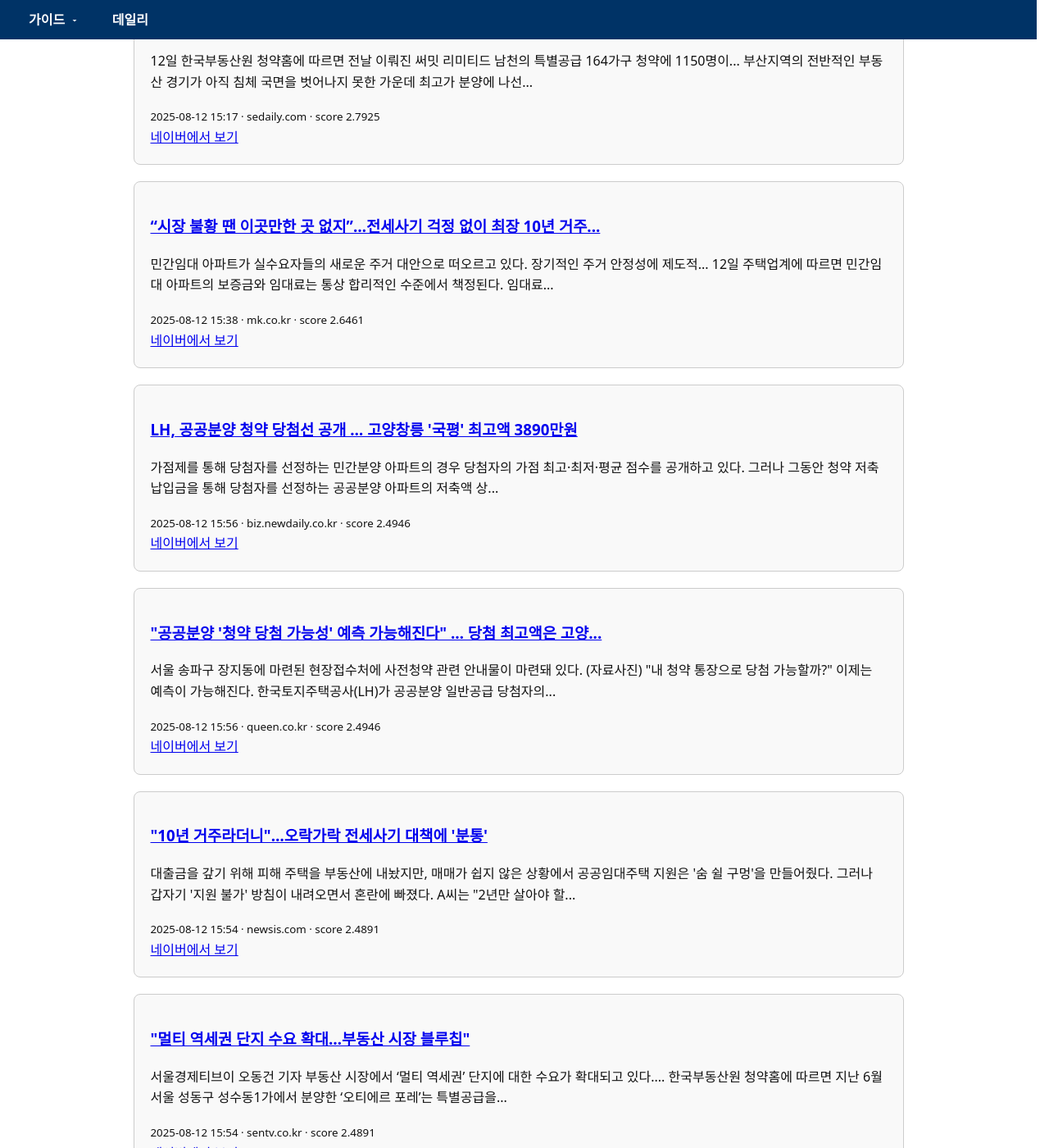
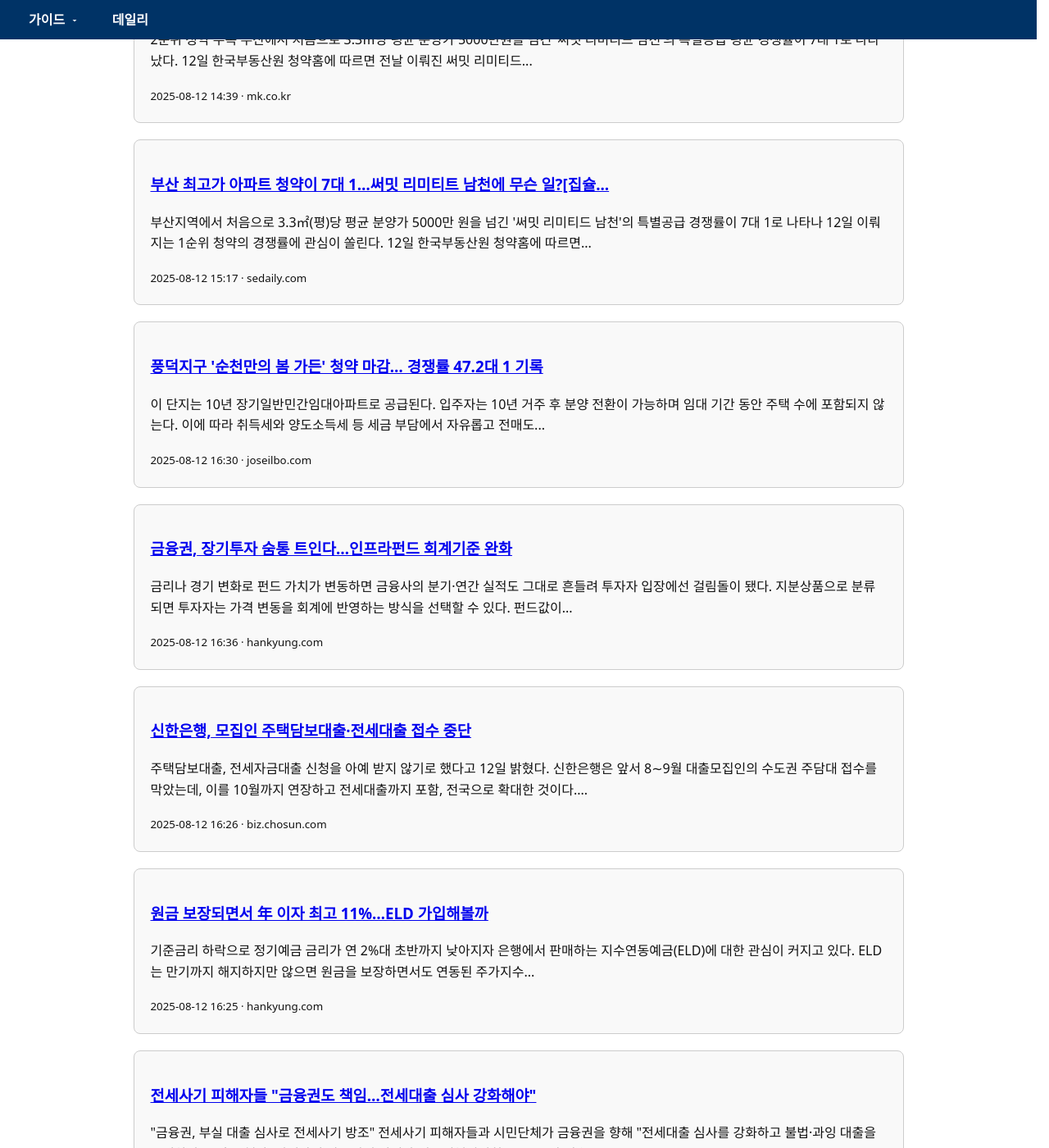
Before and after one commit to kimkisaa/land, a Jekyll site: the page built from news/daily.html, in a window 1280 px wide and 1400 px high, scrolled down 628 px. Shown: the whole window at 82% size. Built offline with Jekyll 4.4.1, drawn with Linux system fonts in a browser that asks for light colours; some of the changed text lies outside the part shown.

Commit message:
chore: update daily digest

```diff
--- a/_includes/daily_top10.html
+++ b/_includes/daily_top10.html
@@ -1,73 +1,63 @@
-<!-- auto-generated at 2025-08-12 15:58 KST -->
-<p class="wb-meta">매일 08:00 자동 업데이트 · 생성시각(KST): 2025-08-12 15:58</p>
+<!-- auto-generated at 2025-08-12 16:58 -->
+<p class="wb-meta">마지막 업데이트: 2025-08-12 16:58 (방금 전)</p>
 
+<article class="card" itemscope itemtype="https://schema.org/NewsArticle">
+  <h3 itemprop="headline"><a href="https://www.mk.co.kr/article/11391794" target="_blank" rel="noopener">“시장 불황 땐 이곳만한 곳 없지”…전세사기 걱정 없이 최장 10년 거주...</a></h3>
+  <p itemprop="description">합리적 임대료·HUG 보증 ‘실거주형 대안주택’ 부상 전국 곳곳서 청약 흥행 최근 주택시장에서 민간임대... 청약 통장 가입 여부나 재당첨 제한이 없어 진입장벽도 낮다. 특히 최근 강화된 ‘6·27 대책’에 따라...</p>
+  <small>2025-08-12 15:38 · mk.co.kr</small>  <!-- 점수/네이버 링크 미표시 -->
+  <meta itemprop="datePublished" content="2025-08-12T06:38:00+00:00">
+</article>
 <article class="card" itemscope itemtype="https://schema.org/NewsArticle">
   <h3 itemprop="headline"><a href="https://www.mk.co.kr/article/11391719" target="_blank" rel="noopener">생애 최초 43대 1 경쟁률... ‘써밋 리미티드 남천’ 특공 흥행</a></h3>
   <p itemprop="description">2순위 청약 주목 부산에서 처음으로 3.3㎡당 평균 분양가 5000만원을 넘긴 ‘써밋 리미티드 남천’의 특별공급 평균 경쟁률이 7대 1로 나타났다. 12일 한국부동산원 청약홈에 따르면 전날 이뤄진 써밋 리미티드...</p>
-  <small>2025-08-12 14:39 · mk.co.kr · score 2.8031</small>
-  <div><a href="https://n.news.naver.com/mnews/article/009/0005540218?sid=101" target="_blank" rel="noopener">네이버에서 보기</a></div>
+  <small>2025-08-12 14:39 · mk.co.kr</small>  <!-- 점수/네이버 링크 미표시 -->
   <meta itemprop="datePublished" content="2025-08-12T05:39:00+00:00">
 </article>
 <article class="card" itemscope itemtype="https://schema.org/NewsArticle">
   <h3 itemprop="headline"><a href="https://www.sedaily.com/NewsView/2GWLIUWZPS" target="_blank" rel="noopener">부산 최고가 아파트 청약이 7대 1…써밋 리미티트 남천에 무슨 일?[집슐...</a></h3>
-  <p itemprop="description">12일 한국부동산원 청약홈에 따르면 전날 이뤄진 써밋 리미티드 남천의 특별공급 164가구 청약에 1150명이... 부산지역의 전반적인 부동산 경기가 아직 침체 국면을 벗어나지 못한 가운데 최고가 분양에 나선...</p>
-  <small>2025-08-12 15:17 · sedaily.com · score 2.7925</small>
-  <div><a href="https://n.news.naver.com/mnews/article/011/0004520144?sid=101" target="_blank" rel="noopener">네이버에서 보기</a></div>
+  <p itemprop="description">부산지역에서 처음으로 3.3㎡(평)당 평균 분양가 5000만 원을 넘긴 '써밋 리미티드 남천'의 특별공급 경쟁률이 7대 1로 나타나 12일 이뤄지는 1순위 청약의 경쟁률에 관심이 쏠린다. 12일 한국부동산원 청약홈에 따르면...</p>
+  <small>2025-08-12 15:17 · sedaily.com</small>  <!-- 점수/네이버 링크 미표시 -->
   <meta itemprop="datePublished" content="2025-08-12T06:17:00+00:00">
 </article>
 <article class="card" itemscope itemtype="https://schema.org/NewsArticle">
-  <h3 itemprop="headline"><a href="https://www.mk.co.kr/article/11391794" target="_blank" rel="noopener">“시장 불황 땐 이곳만한 곳 없지”…전세사기 걱정 없이 최장 10년 거주...</a></h3>
-  <p itemprop="description">민간임대 아파트가 실수요자들의 새로운 주거 대안으로 떠오르고 있다. 장기적인 주거 안정성에 제도적... 12일 주택업계에 따르면 민간임대 아파트의 보증금와 임대료는 통상 합리적인 수준에서 책정된다. 임대료...</p>
-  <small>2025-08-12 15:38 · mk.co.kr · score 2.6461</small>
-  <div><a href="https://n.news.naver.com/mnews/article/009/0005540266?sid=101" target="_blank" rel="noopener">네이버에서 보기</a></div>
-  <meta itemprop="datePublished" content="2025-08-12T06:38:00+00:00">
+  <h3 itemprop="headline"><a href="http://www.joseilbo.com/news/news_read.php?uid=550305&amp;class=16&amp;grp=" target="_blank" rel="noopener">풍덕지구 '순천만의 봄 가든' 청약 마감… 경쟁률 47.2대 1 기록</a></h3>
+  <p itemprop="description">이 단지는 10년 장기일반민간임대아파트로 공급된다. 입주자는 10년 거주 후 분양 전환이 가능하며 임대 기간 동안 주택 수에 포함되지 않는다. 이에 따라 취득세와 양도소득세 등 세금 부담에서 자유롭고 전매도...</p>
+  <small>2025-08-12 16:30 · joseilbo.com</small>  <!-- 점수/네이버 링크 미표시 -->
+  <meta itemprop="datePublished" content="2025-08-12T07:30:00+00:00">
 </article>
 <article class="card" itemscope itemtype="https://schema.org/NewsArticle">
-  <h3 itemprop="headline"><a href="https://biz.newdaily.co.kr/site/data/html/2025/08/12/2025081200299.html" target="_blank" rel="noopener">LH, 공공분양 청약 당첨선 공개 … 고양창릉 '국평' 최고액 3890만원</a></h3>
-  <p itemprop="description">가점제를 통해 당첨자를 선정하는 민간분양 아파트의 경우 당첨자의 가점 최고·최저·평균 점수를 공개하고 있다. 그러나 그동안 청약 저축 납입금을 통해 당첨자를 선정하는 공공분양 아파트의 저축액 상...</p>
-  <small>2025-08-12 15:56 · biz.newdaily.co.kr · score 2.4946</small>
-  <div><a href="https://biz.newdaily.co.kr/site/data/html/2025/08/12/2025081200299.html" target="_blank" rel="noopener">네이버에서 보기</a></div>
-  <meta itemprop="datePublished" content="2025-08-12T06:56:00+00:00">
+  <h3 itemprop="headline"><a href="https://www.hankyung.com/article/202508126330i" target="_blank" rel="noopener">금융권, 장기투자 숨통 트인다…인프라펀드 회계기준 완화</a></h3>
+  <p itemprop="description">금리나 경기 변화로 펀드 가치가 변동하면 금융사의 분기·연간 실적도 그대로 흔들려 투자자 입장에선 걸림돌이 됐다. 지분상품으로 분류되면 투자자는 가격 변동을 회계에 반영하는 방식을 선택할 수 있다. 펀드값이...</p>
+  <small>2025-08-12 16:36 · hankyung.com</small>  <!-- 점수/네이버 링크 미표시 -->
+  <meta itemprop="datePublished" content="2025-08-12T07:36:00+00:00">
 </article>
 <article class="card" itemscope itemtype="https://schema.org/NewsArticle">
-  <h3 itemprop="headline"><a href="http://www.queen.co.kr/news/articleView.html?idxno=440115" target="_blank" rel="noopener">"공공분양 '청약 당첨 가능성' 예측 가능해진다" … 당첨 최고액은 고양...</a></h3>
-  <p itemprop="description">서울 송파구 장지동에 마련된 현장접수처에 사전청약 관련 안내물이 마련돼 있다. (자료사진) "내 청약 통장으로 당첨 가능할까?" 이제는 예측이 가능해진다. 한국토지주택공사(LH)가 공공분양 일반공급 당첨자의...</p>
-  <small>2025-08-12 15:56 · queen.co.kr · score 2.4946</small>
-  <div><a href="http://www.queen.co.kr/news/articleView.html?idxno=440115" target="_blank" rel="noopener">네이버에서 보기</a></div>
-  <meta itemprop="datePublished" content="2025-08-12T06:56:00+00:00">
+  <h3 itemprop="headline"><a href="https://biz.chosun.com/stock/finance/2025/08/12/VDZ4HJOTBBFQ7BBKYG6RUZGCAQ/?utm_source=naver&amp;utm_medium=original&amp;utm_campaign=biz" target="_blank" rel="noopener">신한은행, 모집인 주택담보대출·전세대출 접수 중단</a></h3>
+  <p itemprop="description">주택담보대출, 전세자금대출 신청을 아예 받지 않기로 했다고 12일 밝혔다. 신한은행은 앞서 8∼9월 대출모집인의 수도권 주담대 접수를 막았는데, 이를 10월까지 연장하고 전세대출까지 포함, 전국으로 확대한 것이다....</p>
+  <small>2025-08-12 16:26 · biz.chosun.com</small>  <!-- 점수/네이버 링크 미표시 -->
+  <meta itemprop="datePublished" content="2025-08-12T07:26:00+00:00">
 </article>
 <article class="card" itemscope itemtype="https://schema.org/NewsArticle">
-  <h3 itemprop="headline"><a href="https://www.newsis.com/view/NISX20250811_0003286574" target="_blank" rel="noopener">"10년 거주라더니"…오락가락 전세사기 대책에 '분통'</a></h3>
-  <p itemprop="description">대출금을 갚기 위해 피해 주택을 부동산에 내놨지만, 매매가 쉽지 않은 상황에서 공공임대주택 지원은 '숨 쉴 구멍'을 만들어줬다. 그러나 갑자기 '지원 불가' 방침이 내려오면서 혼란에 빠졌다. A씨는 "2년만 살아야 할...</p>
-  <small>2025-08-12 15:54 · newsis.com · score 2.4891</small>
-  <div><a href="https://n.news.naver.com/mnews/article/003/0013417887?sid=102" target="_blank" rel="noopener">네이버에서 보기</a></div>
-  <meta itemprop="datePublished" content="2025-08-12T06:54:00+00:00">
+  <h3 itemprop="headline"><a href="https://www.hankyung.com/article/2025081251431" target="_blank" rel="noopener">원금 보장되면서 年 이자 최고 11%…ELD 가입해볼까</a></h3>
+  <p itemprop="description">기준금리 하락으로 정기예금 금리가 연 2%대 초반까지 낮아지자 은행에서 판매하는 지수연동예금(ELD)에 대한 관심이 커지고 있다. ELD는 만기까지 해지하지만 않으면 원금을 보장하면서도 연동된 주가지수...</p>
+  <small>2025-08-12 16:25 · hankyung.com</small>  <!-- 점수/네이버 링크 미표시 -->
+  <meta itemprop="datePublished" content="2025-08-12T07:25:00+00:00">
 </article>
 <article class="card" itemscope itemtype="https://schema.org/NewsArticle">
-  <h3 itemprop="headline"><a href="https://www.sentv.co.kr/article/view/sentv202508120177" target="_blank" rel="noopener">"멀티 역세권 단지 수요 확대…부동산 시장 블루칩"</a></h3>
-  <p itemprop="description">서울경제티브이 오동건 기자 부동산 시장에서 ‘멀티 역세권’ 단지에 대한 수요가 확대되고 있다.... 한국부동산원 청약홈에 따르면 지난 6월 서울 성동구 성수동1가에서 분양한 ‘오티에르 포레’는 특별공급을...</p>
-  <small>2025-08-12 15:54 · sentv.co.kr · score 2.4891</small>
-  <div><a href="https://www.sentv.co.kr/article/view/sentv202508120177" target="_blank" rel="noopener">네이버에서 보기</a></div>
-  <meta itemprop="datePublished" content="2025-08-12T06:54:00+00:00">
+  <h3 itemprop="headline"><a href="https://news.tf.co.kr/read/life/2233222.htm" target="_blank" rel="noopener">전세사기 피해자들 "금융권도 책임…전세대출 심사 강화해야"</a></h3>
+  <p itemprop="description">"금융권, 부실 대출 심사로 전세사기 방조" 전세사기 피해자들과 시민단체가 금융권을 향해 "전세대출 심사를 강화하고 불법·과잉 대출을 금지하라"고 촉구했다. 전세사기·깡통전세 피해자 전국대책위원회 등은 12일 서울...</p>
+  <small>2025-08-12 16:24 · news.tf.co.kr</small>  <!-- 점수/네이버 링크 미표시 -->
+  <meta itemprop="datePublished" content="2025-08-12T07:24:00+00:00">
 </article>
 <article class="card" itemscope itemtype="https://schema.org/NewsArticle">
-  <h3 itemprop="headline"><a href="https://www.kbanker.co.kr/news/articleView.html?idxno=221184" target="_blank" rel="noopener">'전세의 월세화' 가속…임대차 시장 지각변동</a></h3>
-  <p itemprop="description">전세사기 불안, 임대인들의 월세 선호, 대출규제 강화가 맞물리면서 '전세의 월세화' 현상이 뚜렷해지고 있다. 전세 진입 장벽이 높아지고 있는 만큼, 주택 임대차 시장이 '월세 시대'로 본격 진입하고 있다는 분석이...</p>
-  <small>2025-08-12 15:02 · kbanker.co.kr · score 2.456</small>
-  <div><a href="https://www.kbanker.co.kr/news/articleView.html?idxno=221184" target="_blank" rel="noopener">네이버에서 보기</a></div>
-  <meta itemprop="datePublished" content="2025-08-12T06:02:00+00:00">
+  <h3 itemprop="headline"><a href="https://www.jjan.kr/article/20250812580237" target="_blank" rel="noopener">전주지역 주도로 전북 아파트 값 올랐지만 선행지표는 하락</a></h3>
+  <p itemprop="description">고금리와 대출규제가 맞물려 건설경기가 살아날 기미가 보이지 않으면서 분양 성을 담보할수 없는 건설사들이 사업을 포기하거나 미루고 있기 때문이라는 분석이 나온다. 주택매매거래량은 전월대비 2.9% 감소하고...</p>
+  <small>2025-08-12 15:42 · jjan.kr</small>  <!-- 점수/네이버 링크 미표시 -->
+  <meta itemprop="datePublished" content="2025-08-12T06:42:00+00:00">
 </article>
 <article class="card" itemscope itemtype="https://schema.org/NewsArticle">
-  <h3 itemprop="headline"><a href="https://www.yna.co.kr/view/AKR20250812122700063?input=1195m" target="_blank" rel="noopener">코레일, 하반기 1천200명 채용…공공기관 최대</a></h3>
-  <p itemprop="description">전문·경력직은 역세권 개발과 디지털 기반 철도 서비스를 위해 스마트시티, 공간디자인, 단지분양IR, 인공지능(AI) 관련 빅데이터 분야 등에서 전문지식과 경력을 갖춘 인력을 선발할 계획이다. 코레일은 이번...</p>
-  <small>2025-08-12 15:40 · yna.co.kr · score 2.4513</small>
-  <div><a href="https://n.news.naver.com/mnews/article/001/0015562165?sid=102" target="_blank" rel="noopener">네이버에서 보기</a></div>
-  <meta itemprop="datePublished" content="2025-08-12T06:40:00+00:00">
+  <h3 itemprop="headline"><a href="https://www.ngonews.kr/news/articleView.html?idxno=211696" target="_blank" rel="noopener">전세사기 피해자·시민사회단체 "금융기관, 전세사기 피해자에게 전세대...</a></h3>
+  <p itemprop="description">전세사기 피해자단체와 시민사회단체가 금융기관이 전세사기 피해자에게 전세대출 책임을 전가하고 있다며 제도 개선을 촉구했다. 전세사기·깡통전세 피해자 전국대책위원회와 전세사기·깡통전세 문제 해결을 위한...</p>
+  <small>2025-08-12 16:22 · ngonews.kr</small>  <!-- 점수/네이버 링크 미표시 -->
+  <meta itemprop="datePublished" content="2025-08-12T07:22:00+00:00">
 </article>
-<article class="card" itemscope itemtype="https://schema.org/NewsArticle">
-  <h3 itemprop="headline"><a href="https://www.yna.co.kr/view/AKR20250812112500002?input=1195m" target="_blank" rel="noopener">은행권 대출 더 조여…신한銀, 모집인 주담·전세대출 접수중단</a></h3>
-  <p itemprop="description">주택담보·전세자금대출 신청을 아예 받지 않기로 했다. 신한은행은 지난달 16일 이미 대출모집인의 8... 대출종류·지역도 전세자금대출과 전국으로 확대됐다. 아울러 신한은행은 10월 말까지 신규 주택담보대출에...</p>
-  <small>2025-08-12 15:00 · yna.co.kr · score 2.4513</small>
-  <div><a href="https://n.news.naver.com/mnews/article/001/0015561971?sid=101" target="_blank" rel="noopener">네이버에서 보기</a></div>
-  <meta itemprop="datePublished" content="2025-08-12T06:00:00+00:00">
-</article>
```
Also changed, not shown: assets/data/daily_top10.json (+62 -62 lines).
